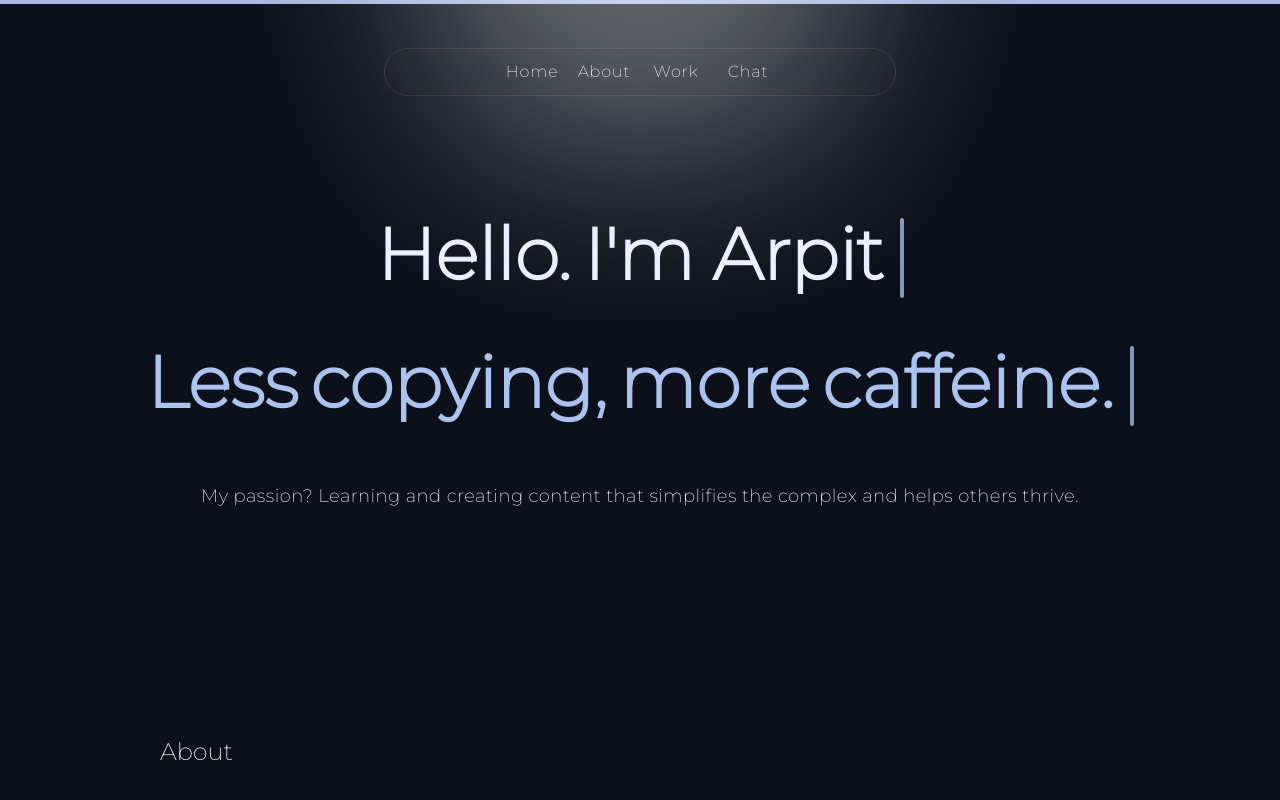
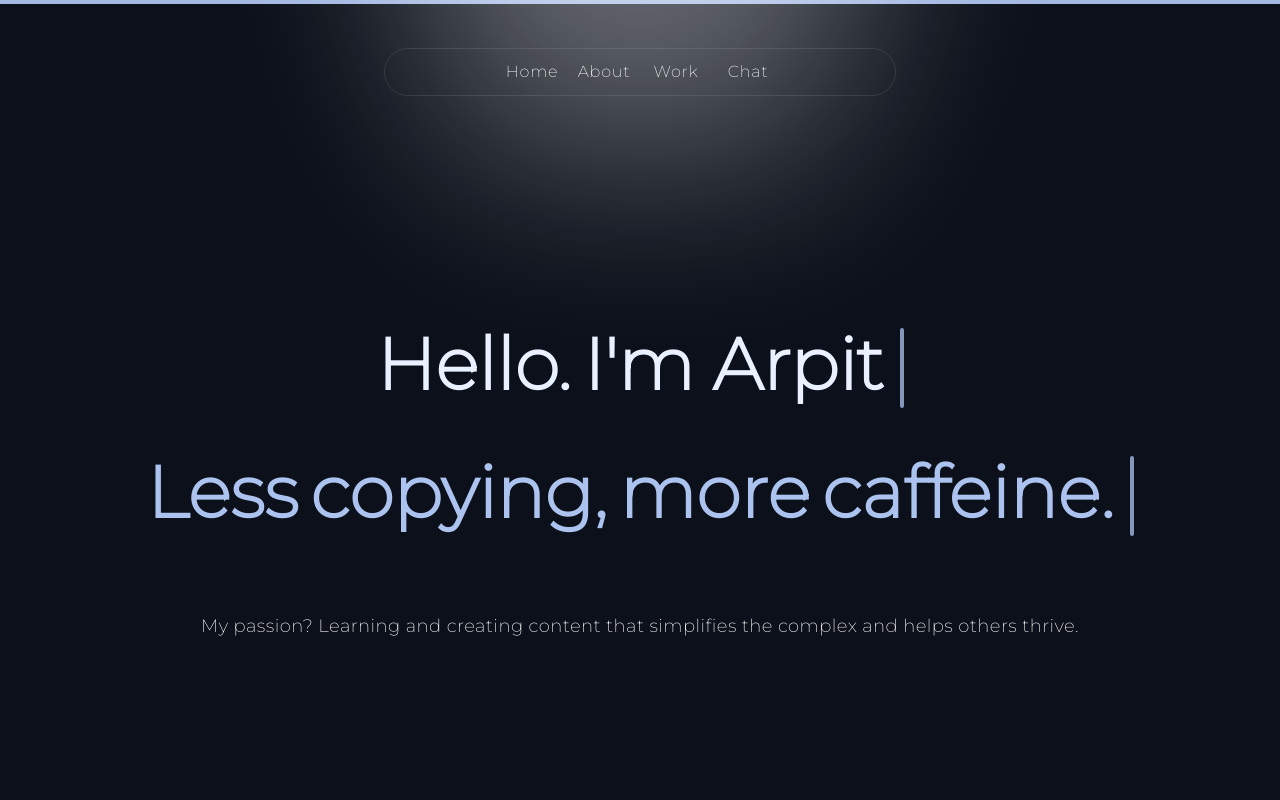
Before and after one commit to qzSeeker/PortfolioQzseeker, a React (Vite) app: page / in a window 1280 px wide. Shown: the top 800 px of the page. Built offline with nearby package versions, Linux system fonts and the light colour scheme.

Commit message:
fix animation issue

```diff
--- a/src/Components/Hero/Hero.jsx
+++ b/src/Components/Hero/Hero.jsx
@@ -2,7 +2,7 @@
 import React, { useEffect, useState } from "react";
 import Chat from "../ChatBot";
 import { Link } from "react-scroll";
-import MainHeader from "./MainHeader";
+import { TypewriterEffectSmooth } from "../ui/typewriterEffect";
 
 function Hero() {
   const [isChatBoxOpen, setIsChatBoxOpen] = useState(false);
@@ -34,6 +34,37 @@ function Hero() {
 
     return () => clearInterval(interId);
   });
+
+  // text animation array
+  const words1 = [
+    {
+    text: "Hello.",
+    className: "text-[#e9f0ff]",
+    },
+    {
+    text: "I'm Arpit",
+    className: "text-[#e9f0ff]",
+    },
+
+];
+const words2 = [
+    {
+    text: "Less",
+    className: "text-[#adc3ef] dark:text-[#adc3ef]",
+    },
+    {
+    text: "copying,",
+    className: "text-[#adc3ef] dark:text-[#adc3ef]",
+    },
+    {
+    text: "more",
+    className: "text-[#adc3ef] dark:text-[#adc3ef]",
+    },
+    {
+    text: "caffeine.",
+    className: "text-[#adc3ef] dark:text-[#adc3ef]",
+    },
+];
 
   return (
     <>
@@ -143,18 +174,17 @@ function Hero() {
             </ul>
           </div>
         </div>
-        <div className="md:m t-48 md:mb-56 mt-20 mb-20 flex flex-col mx-1 md:mx-14">
-          {/* <h1 className="xl:text-7xl lg:text-6xl md:text-5xl text-3xl font-extrabold text-[#e9f0ff] text-center mb-5 relative">
-            Hello. I'm <span className="">{currentTitle}.</span>
+        <div className="md:mt-48 md:mb-56 mt-20 mb-20 flex flex-col mx-1 md:mx-14">
+          <h1 className="flex justify-center ">
+            <TypewriterEffectSmooth words={words1}/>
           </h1>
-          <h1 className="xl:text-7xl lg:text-6xl md:text-5xl text-3xl font-extrabold text-[#adc3ef] text-center leading-normal">
-            Less copying, more caffeine.
+          <h1 className="flex justify-center mb-5">
+            <TypewriterEffectSmooth words={words2}/>
           </h1>
           <p className="text-center mt-8 text-lg tracking-wide px-4">
             My passion? Learning and creating content that simplifies the
             complex and helps others thrive.
-          </p> */}
-          <MainHeader />
+          </p>
         </div>
       </div>
       {isChatBoxOpen ? <Chat /> : " "}
--- a/src/Components/Hero/MainHeader.jsx
+++ /dev/null
@@ -1,46 +0,0 @@
-import React from "react";
-import { TypewriterEffectSmooth } from "../ui/typewriterEffect";
-
-function MainHeader() {
-    const words1 = [
-        {
-        text: "Hello.",
-        className: "text-[#e9f0ff]",
-        },
-        {
-        text: "I'm Arpit",
-        className: "text-[#e9f0ff]",
-        },
-
-    ];
-    const words2 = [
-        {
-        text: "Less",
-        className: "text-[#adc3ef] dark:text-[#adc3ef]",
-        },
-        {
-        text: "copying,",
-        className: "text-[#adc3ef] dark:text-[#adc3ef]",
-        },
-        {
-        text: "more",
-        className: "text-[#adc3ef] dark:text-[#adc3ef]",
-        },
-        {
-        text: "caffeine.",
-        className: "text-[#adc3ef] dark:text-[#adc3ef]",
-        },
-    ];
-    return (
-        <div className="flex flex-col items-center justify-center h-[20rem]  ">
-            <TypewriterEffectSmooth words={words1} />
-            <TypewriterEffectSmooth words={words2}  />
-            <p className="text-center mt-8 text-lg tracking-wide px-4">
-                My passion? Learning and creating content that simplifies the
-                complex and helps others thrive.
-            </p>
-        </div>
-    );
-}
-
-export default MainHeader;
--- a/src/Components/ui/typewriterEffect.jsx
+++ b/src/Components/ui/typewriterEffect.jsx
@@ -110,7 +110,7 @@ export const TypewriterEffect = ({ words, className, cursorClassName }) => {
                 {word.text.map((char, index) => (
                     <span
                     key={`char-${index}`}
-                    className={cn(`xl:text-7xl lg:text-6xl md:text-5xl text-3xl font-extrabold text-center mb-5 relative`, word.className)}
+                    className={cn(`xl:text-7xl lg:text-6xl md:text-4xl text-2xl font-extrabold text-[#adc3ef]`,word.className)}
                     >
                     {char}
                     </span>
@@ -124,7 +124,7 @@ export const TypewriterEffect = ({ words, className, cursorClassName }) => {
     };
 
     return (
-        <div className={cn("flex space-x-1 my-6", className)}>
+        <div className={cn("flex space-x-1 my-6 justify-center", className)}>
         <motion.div
             className="overflow-hidden pb-2"
             initial={{
```
